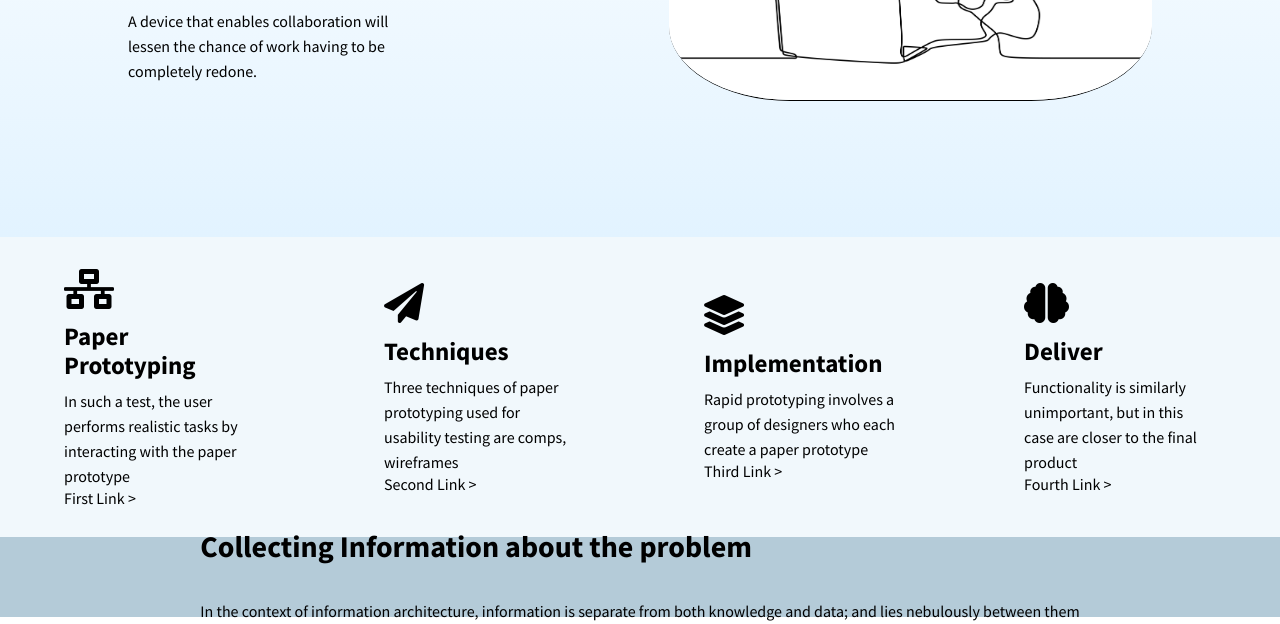
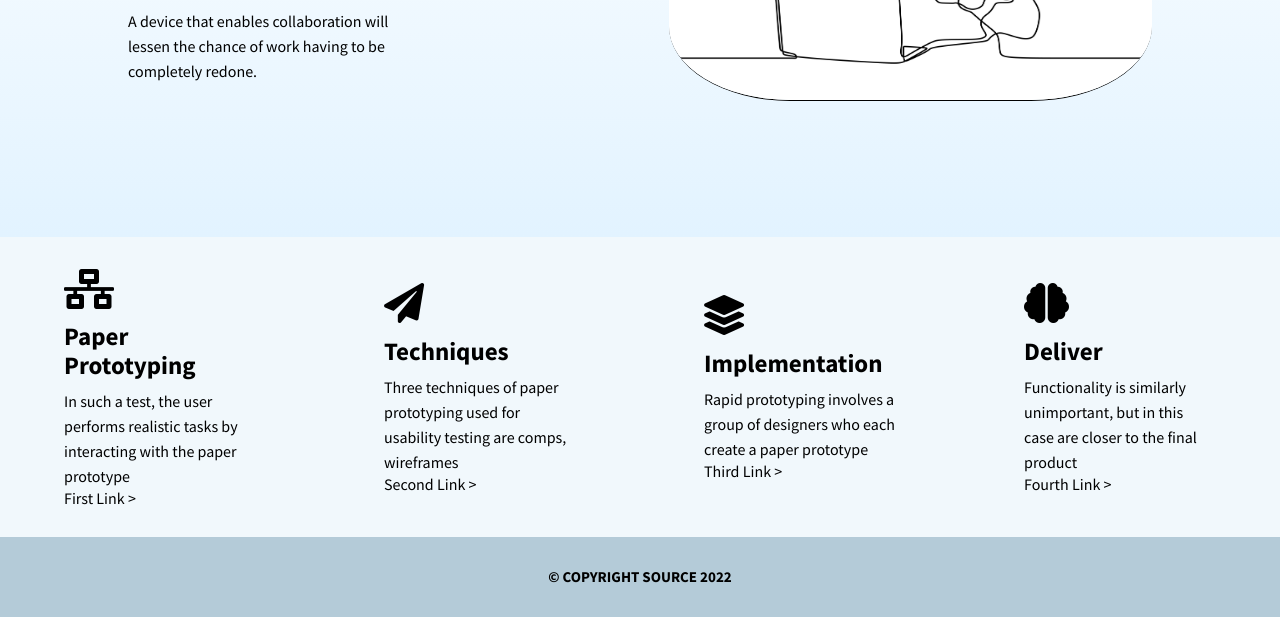
Before and after one commit to boonaki/sourceCreators, a plain HTML site: page index.html in a window 1280 px wide. Shown: the part 353-977 px from the top of the page. Drawn offline with Linux system fonts and the light colour scheme.

Commit message:
Add files via upload

```diff
--- a/index.html
+++ b/index.html
@@ -86,12 +86,8 @@
 
 
 		<section class="lastsec">
-			<section>
-				<h2>Collecting Information about the problem</h2>
-				<p>In the context of information architecture, information is separate from
-					both knowledge and data; and lies nebulously between them</p>
-			</section>
-			<span class="greySquare"></span>
+			<h4>© COPYRIGHT SOURCE 2022</h4>
+
 		</section>
 
 		<script type="text/javascript" src="js/main.js"></script>
```
